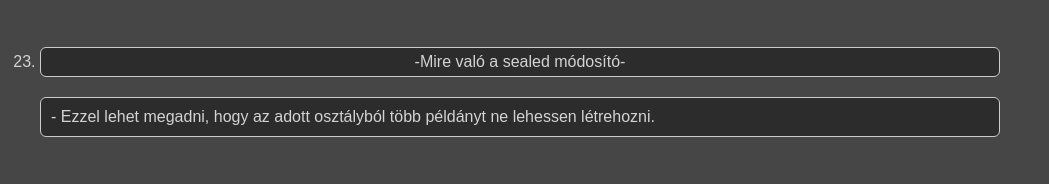
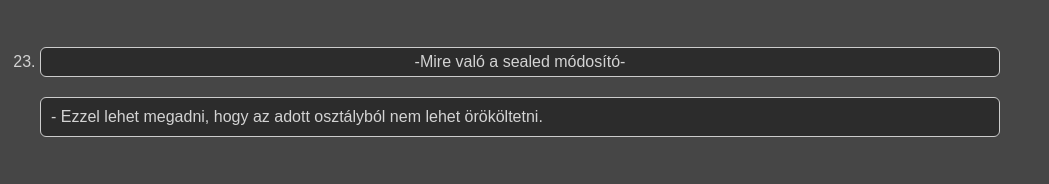
Before and after one commit to feher-at/Hungarian-OOP-Questions, a plain HTML site: page index.html in a window 1280 px wide. Shown: the part 3879-4063 px from the top of the page, without its empty margins (0-1049 px from the left). Drawn offline with Linux system fonts and the light colour scheme.

Commit message:
sealed kérdés módosítás

```diff
--- a/index.html
+++ b/index.html
@@ -303,7 +303,7 @@
                     -Mire való a sealed módosító-
                 </div>
                 <div class="answer">
-                    - Ezzel lehet megadni, hogy az adott osztályból több példányt ne lehessen létrehozni.
+                    - Ezzel lehet megadni, hogy az adott osztályból nem lehet örököltetni.
                 </div>
 
             </li>
```
